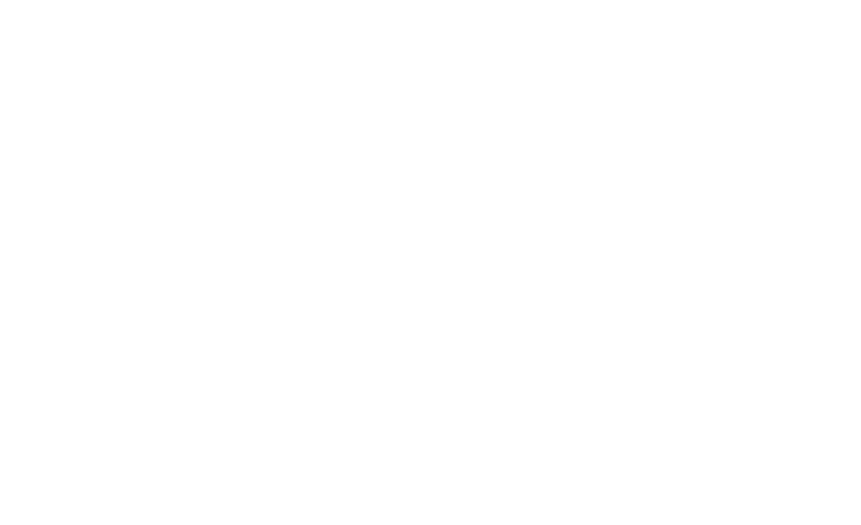
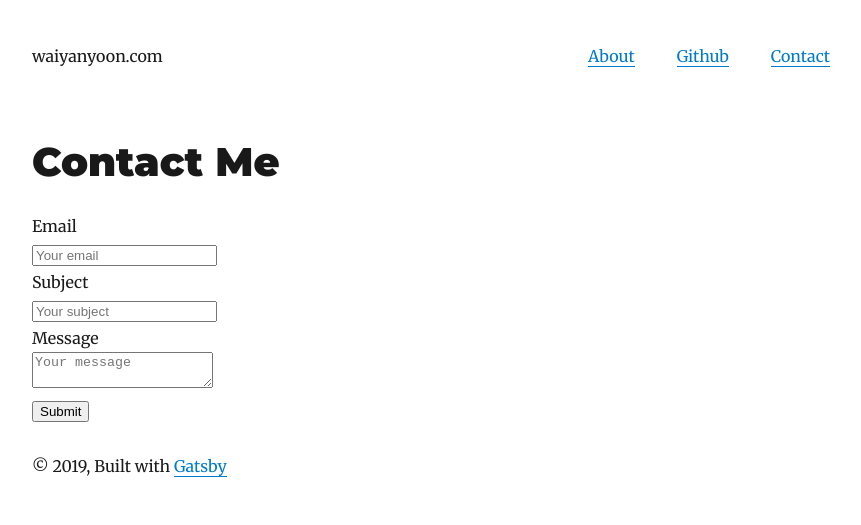
Before and after one commit to yoonwaiyan/yoonwaiyan.github.io, a Gatsby site: page /contact in a window 1280 px wide. Before the commit this address had no page. Shown: the whole page, without its empty margins (209-1070 px from the left). Built offline with nearby package versions, Linux system fonts and the light colour scheme; Gatsby itself is replaced by a stand-in of ours; some packages are replaced by stand-ins of ours.

Commit message:
Add contact page

```diff
--- a/src/components/navigation.js
+++ b/src/components/navigation.js
@@ -5,10 +5,6 @@ const links = [
   {
     url: '/about',
     title: 'About',
-  },
-  {
-    url: '/now',
-    title: 'Now',
   },
   {
     url: 'https://github.com/yoonwaiyan',
--- /dev/null
+++ b/src/pages/contact.js
@@ -0,0 +1,71 @@
+import React from 'react'
+import { graphql } from 'gatsby'
+
+import Layout from '../components/layout'
+import SEO from '../components/seo'
+
+const Contact = ({ location, data }) => (
+  <Layout location={location} title={data.site.siteMetadata.title}>
+    <SEO title="Contact Me" />
+    <h1>Contact Me</h1>
+    <form method="POST" action="https://formspree.io/mail@waiyanyoon.com">
+      <input type="text" name="_gotcha" style={{ display: 'none' }} />
+      <input type="hidden" name="_next" value="//waiyanyoon.com" />
+
+      <div className="field">
+        <label className="label">Email</label>
+        <div className="control">
+          <input
+            className="input"
+            type="email"
+            name="email"
+            placeholder="Your email"
+            required
+          />
+        </div>
+      </div>
+
+      <div className="field">
+        <label className="label">Subject</label>
+        <div className="control">
+          <input
+            className="input"
+            name="_subject"
+            placeholder="Your subject"
+            required
+          />
+        </div>
+      </div>
+
+      <div className="field">
+        <label className="label">Message</label>
+        <div className="control">
+          <textarea
+            required
+            className="textarea"
+            placeholder="Your message"
+            name="message"
+          />
+        </div>
+      </div>
+
+      <div className="control">
+        <button type="submit" className="button is-primary">
+          Submit
+        </button>
+      </div>
+    </form>
+  </Layout>
+)
+
+export default Contact
+
+export const pageQuery = graphql`
+  query {
+    site {
+      siteMetadata {
+        title
+      }
+    }
+  }
+`
```
